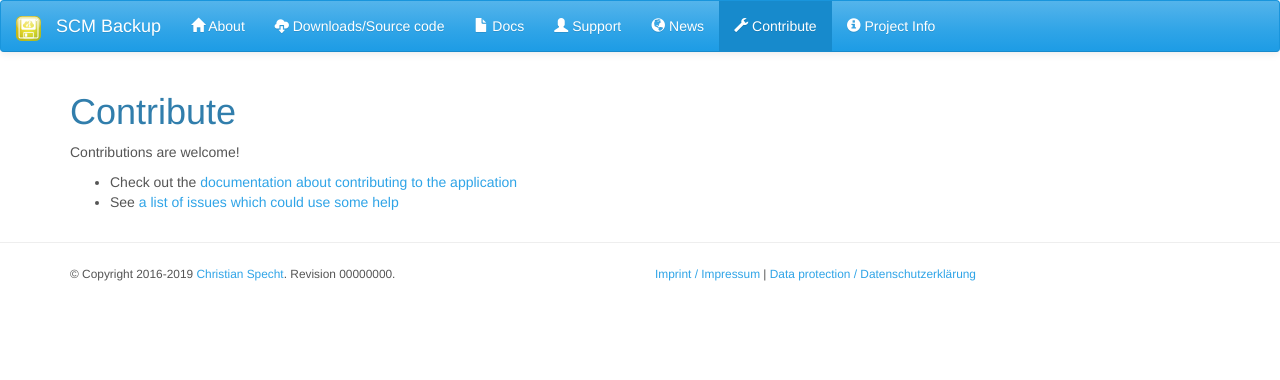
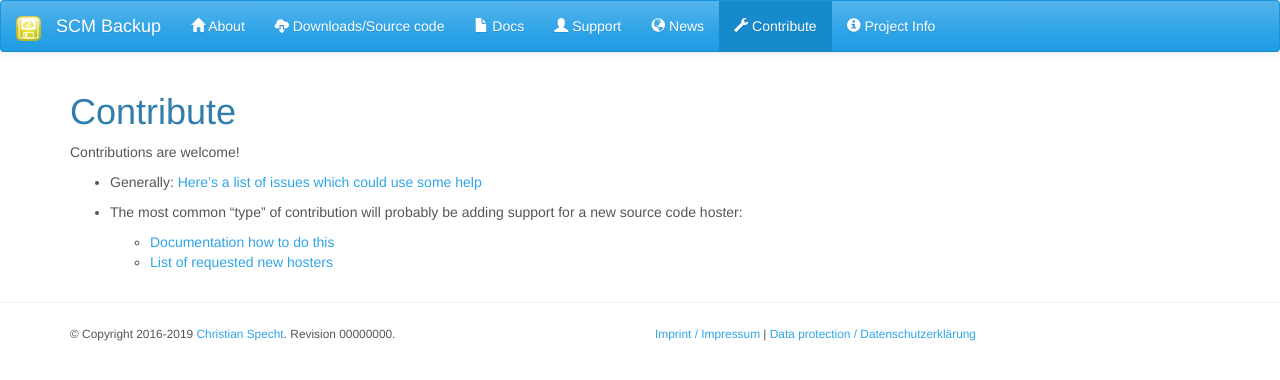
Before and after one commit to christianspecht/scm-backup-site, a Jekyll site: the page built from contribute.md, in a window 1280 px wide. Shown: the top 380 px of the page. Built offline with Jekyll 4.4.1, drawn with Linux system fonts in a browser that asks for light colours.

Commit message:
re-word "contribute" page

```diff
--- a/contribute.md
+++ b/contribute.md
@@ -6,5 +6,8 @@
 
 Contributions are welcome!
 
-- Check out the [documentation about contributing to the application](https://docs.scm-backup.org/en/latest/contribute-app/)
-- See [a list of issues which could use some help](https://github.com/christianspecht/scm-backup/issues?q=is%3Aissue+is%3Aopen+label%3A%22help+wanted%22)
+- Generally: [Here's a list of issues which could use some help](https://github.com/christianspecht/scm-backup/issues?q=is%3Aissue+is%3Aopen+label%3A%22help+wanted%22)
+
+- The most common "type" of contribution will probably be adding support for a new source code hoster:
+	- [Documentation how to do this](https://docs.scm-backup.org/en/latest/contribute-app/)
+	- [List of requested new hosters](https://github.com/christianspecht/scm-backup/issues?q=is%3Aissue+is%3Aopen+label%3A%22new+hoster%22)
```
